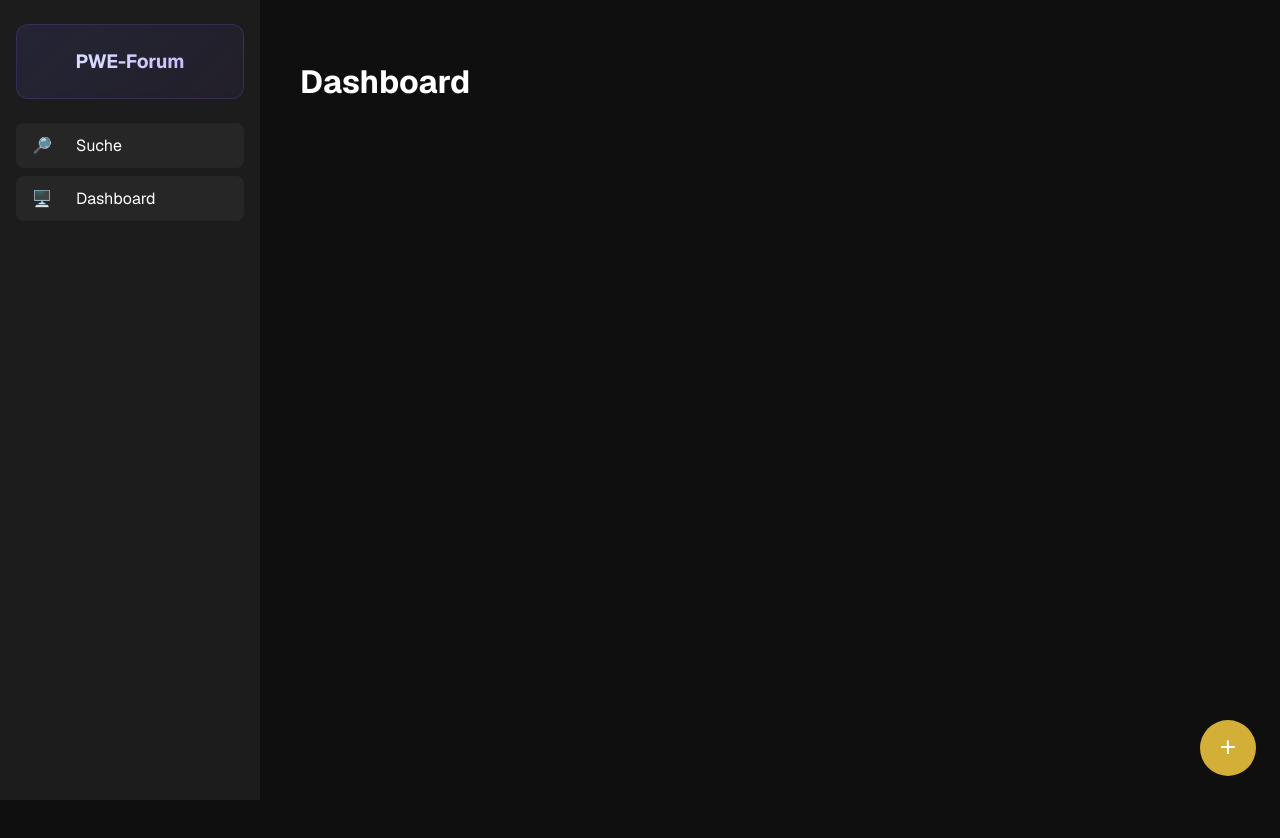
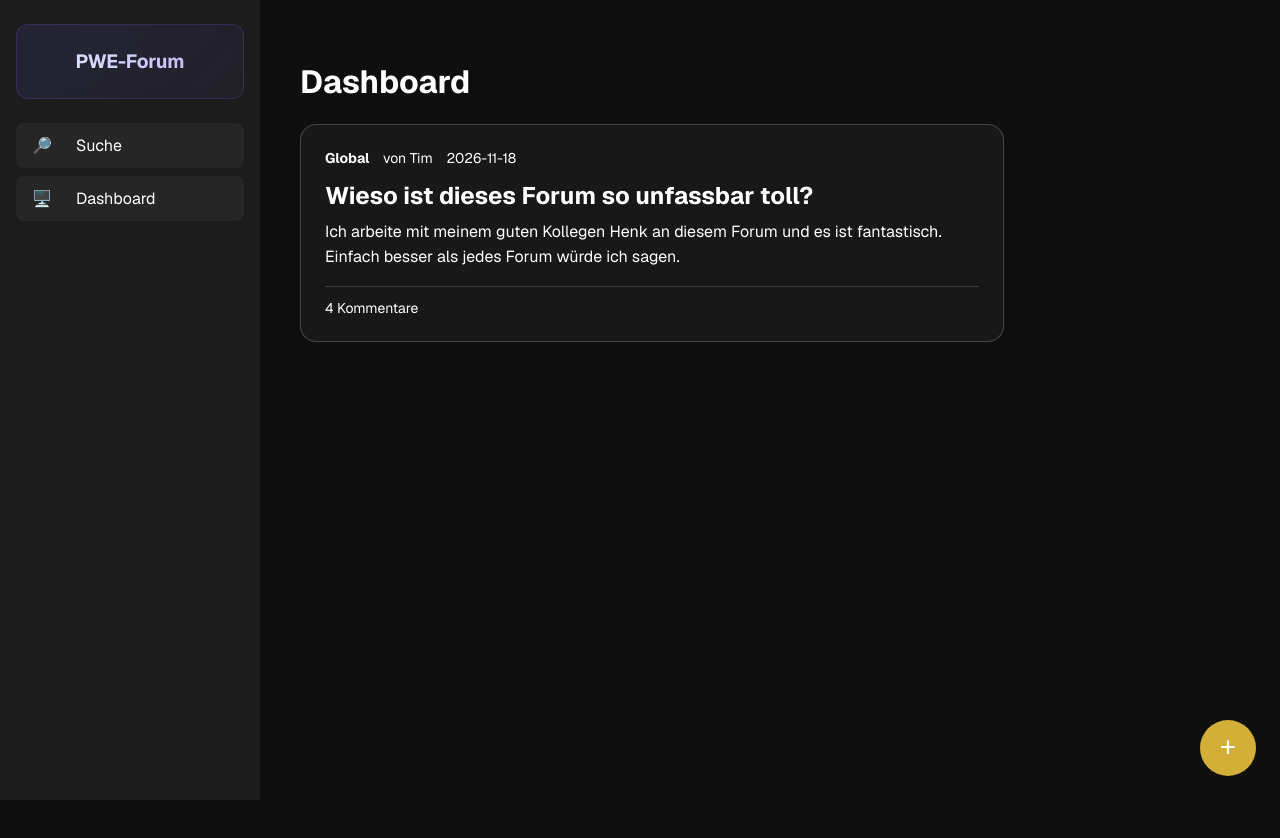
Before and after one commit to HenkZimmermann/PWE-2026Q4, a React (Vite) app in the folder frontend/: page / in a window 1280 px wide. Shown: the top 838 px of the page. Built offline with nearby package versions, Linux system fonts and the light colour scheme.

Commit message:
Dummy dashboard thread

```diff
--- /dev/null
+++ b/frontend/src/sections/dashboard/DashboardSection.css
@@ -0,0 +1,36 @@
+.dashboard-thread {
+    box-sizing: border-box;
+    max-width: 44rem;
+    margin-block: 1.25rem;
+    padding: clamp(1rem, 3vw, 1.5rem);
+    border: 1px solid color-mix(in srgb, currentColor 20%, transparent);
+    border-radius: 1rem;
+    background-color: color-mix(in srgb, currentColor 4%, transparent);
+    overflow-wrap: anywhere;
+}
+
+.dashboard-thread-meta,
+.dashboard-thread-stats {
+    display: flex;
+    flex-wrap: wrap;
+    align-items: baseline;
+    gap: 0.4rem 0.85rem;
+    font-size: 0.875rem;
+}
+
+.dashboard-thread h2 {
+    margin: 0.85rem 0 0.45rem;
+    font-size: clamp(1.2rem, 3vw, 1.5rem);
+    line-height: 1.3;
+}
+
+.dashboard-thread p {
+    margin: 0;
+    line-height: 1.6;
+}
+
+.dashboard-thread-stats {
+    margin-top: 1rem;
+    padding-top: 0.75rem;
+    border-top: 1px solid color-mix(in srgb, currentColor 16%, transparent);
+}
--- a/frontend/src/sections/dashboard/DashboardSection.jsx
+++ b/frontend/src/sections/dashboard/DashboardSection.jsx
@@ -1,4 +1,31 @@
 import FloatingActionButton from "../../page/FloatingActionButton";
+import "./DashboardSection.css";
+
+const exampleThread = {
+    title: "Wieso ist dieses Forum so unfassbar toll?",
+    content: "Ich arbeite mit meinem guten Kollegen Henk an diesem Forum und es ist fantastisch. Einfach besser als jedes Forum würde ich sagen.",
+    groupName: "Global",
+    authorName: "Tim",
+    publishedAt: "2026-11-18",
+    commentCount: 4
+};
+
+function ThreadCard({ thread }) {
+    return (
+        <article className="dashboard-thread">
+            <header className="dashboard-thread-meta">
+                <strong>{thread.groupName}</strong>
+                <span>von {thread.authorName}</span>
+                <time dateTime={thread.publishedAt}>{thread.publishedAt}</time>
+            </header>
+            <h2>{thread.title}</h2>
+            <p>{thread.content}</p>
+            <footer className="dashboard-thread-stats">
+                <span>{thread.commentCount} Kommentare</span>
+            </footer>
+        </article>
+    );
+}
 
 function Element() {
     const handleCreate = () => {
@@ -8,6 +35,7 @@ function Element() {
     return (
         <div>
             <h1>Dashboard</h1>
+            <ThreadCard thread={exampleThread} />
             <FloatingActionButton onClick={handleCreate} content="+" />
         </div>
     );
```
Also changed, not shown: 1 other file (tests, documents, lock files or other folders).
